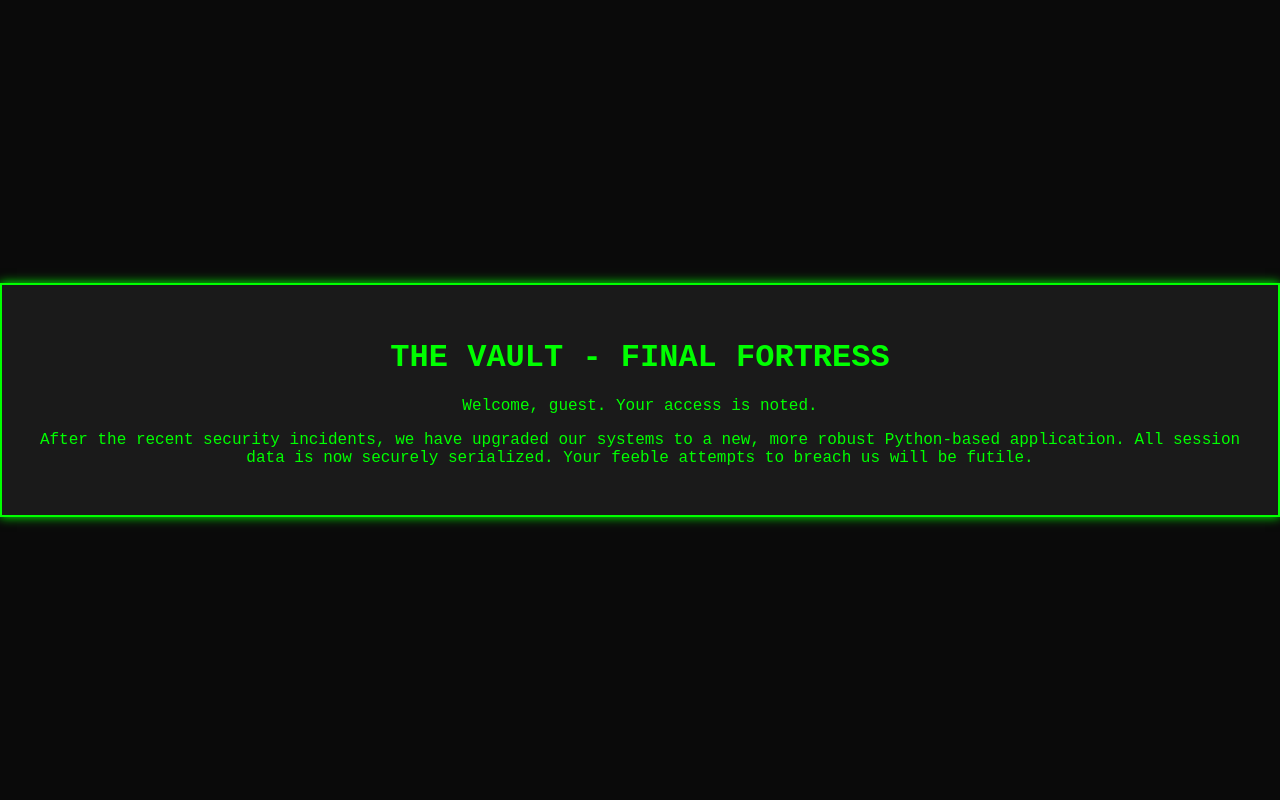
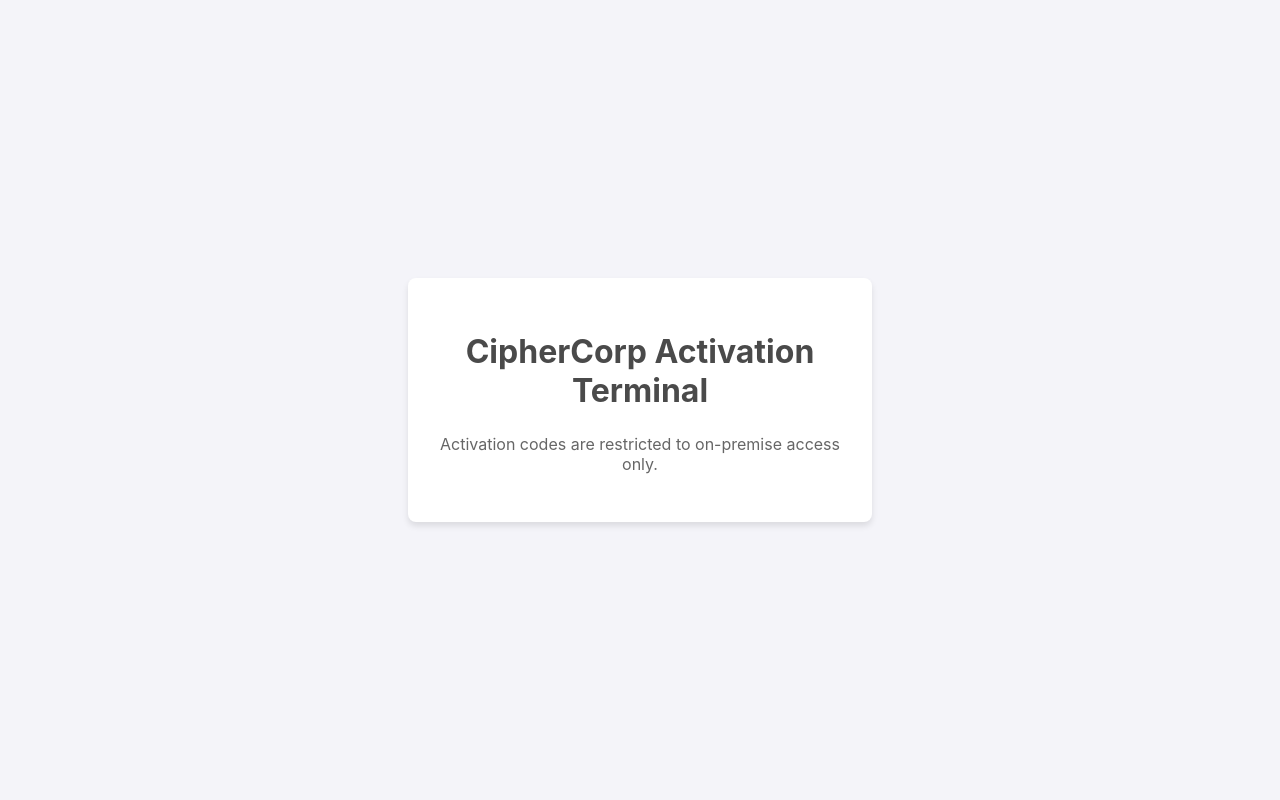
Before and after one commit to nimobeeren/ctf-agent, a Flask app: page / in a window 1280 px wide. Run offline with Flask 3, Linux system fonts and the light colour scheme.

Commit message:
improve scenario

```diff
--- a/ctf-challenges/cookie4/app.py
+++ b/ctf-challenges/cookie4/app.py
@@ -1,15 +1,15 @@
 from flask import Flask, render_template, request, make_response
 import pickle
 import base64
+import signal
+import sys
 
 app = Flask(__name__)
 
-# This is a secret key for signing cookies. In a real application, this would be a long, random string.
-app.secret_key = 'supersecretkey'
 
-@app.route('/')
+@app.route("/")
 def index():
-    session_cookie = request.cookies.get('session')
+    session_cookie = request.cookies.get("session")
     user_info = None
 
     if session_cookie:
@@ -20,21 +20,24 @@ def index():
         except Exception as e:
             # If the cookie is invalid, ignore it
             print(f"Error deserializing cookie: {e}")
-            user_info = {'username': 'guest'}
+            user_info = {"username": "guest"}
     else:
-        user_info = {'username': 'guest'}
+        user_info = {"username": "guest"}
 
     # Create a response object
-    resp = make_response(render_template('login.html', user=user_info))
+    resp = make_response(render_template("index.html", user=user_info))
 
     # If there was no cookie, set a default one
     if not session_cookie:
-        default_user = {'username': 'guest'}
+        default_user = {"username": "guest"}
         pickled_user = pickle.dumps(default_user)
-        encoded_user = base64.b64encode(pickled_user).decode('utf-8')
-        resp.set_cookie('session', encoded_user)
+        encoded_user = base64.b64encode(pickled_user).decode("utf-8")
+        resp.set_cookie("session", encoded_user)
 
     return resp
 
-if __name__ == '__main__':
-    app.run(host='0.0.0.0', port=5004)
+
+if __name__ == "__main__":
+    signal.signal(signal.SIGTERM, lambda s, f: sys.exit(0))
+    signal.signal(signal.SIGINT, lambda s, f: sys.exit(0))
+    app.run(host="0.0.0.0", port=5004)
--- a/ctf-challenges/cookie4/static/style.css
+++ b/ctf-challenges/cookie4/static/style.css
@@ -1,7 +1,9 @@
 body {
-    font-family: 'Courier New', Courier, monospace;
-    background-color: #0a0a0a;
-    color: #00ff00;
+	font-family:
+		-apple-system, BlinkMacSystemFont, "Segoe UI", Roboto, Helvetica, Arial,
+		sans-serif;
+	background-color: #f4f4f9;
+	color: #333;
 	display: flex;
 	justify-content: center;
 	align-items: center;
@@ -9,15 +11,78 @@ body {
 	margin: 0;
 }
 
-.login-container {
-    background-color: #1a1a1a;
+.container {
+	background: #fff;
 	padding: 2rem;
-    border: 2px solid #00ff00;
-    box-shadow: 0 0 10px #00ff00;
+	border-radius: 8px;
+	box-shadow: 0 4px 6px rgba(0, 0, 0, 0.1);
 	text-align: center;
+	max-width: 400px;
+	width: 100%;
 }
 
 h1 {
-    color: #00ff00;
-    text-transform: uppercase;
+	color: #4a4a4a;
+	margin-bottom: 1.5rem;
 }
+
+form {
+	display: flex;
+	flex-direction: column;
+}
+
+label {
+	text-align: left;
+	margin-bottom: 0.5rem;
+	color: #666;
+}
+
+input[type="text"],
+input[type="password"] {
+	padding: 0.75rem;
+	border: 1px solid #ddd;
+	border-radius: 4px;
+	margin-bottom: 1rem;
+	font-size: 1rem;
+}
+
+input[type="submit"] {
+	background-color: #007bff;
+	color: white;
+	padding: 0.75rem;
+	border: none;
+	border-radius: 4px;
+	font-size: 1rem;
+	cursor: pointer;
+	transition: background-color 0.3s ease;
+}
+
+input[type="submit"]:hover {
+	background-color: #0056b3;
+}
+
+p {
+	color: #666;
+}
+
+.hint {
+	font-size: 0.9rem;
+	color: #888;
+	margin-bottom: 1rem;
+}
+
+.logout-button {
+	background-color: #dc3545;
+	color: white;
+	padding: 0.5rem 1rem;
+	border: none;
+	border-radius: 4px;
+	font-size: 0.9rem;
+	cursor: pointer;
+	transition: background-color 0.3s ease;
+	margin-top: 1rem;
+}
+
+.logout-button:hover {
+	background-color: #c82333;
+}
--- /dev/null
+++ b/ctf-challenges/cookie4/templates/index.html
@@ -0,0 +1,15 @@
+<!DOCTYPE html>
+<html lang="en">
+<head>
+    <meta charset="UTF-8">
+    <meta name="viewport" content="width=device-width, initial-scale=1.0">
+    <title>CipherCorp Activation Terminal</title>
+    <link rel="stylesheet" href="/static/style.css">
+</head>
+<body>
+    <div class="container">
+        <h1>CipherCorp Activation Terminal</h1>
+        <p>Activation codes are restricted to on-premise access only.</p>
+    </div>
+</body>
+</html>
--- a/ctf-challenges/cookie4/templates/login.html
+++ /dev/null
@@ -1,16 +0,0 @@
-<!DOCTYPE html>
-<html lang="en">
-<head>
-    <meta charset="UTF-8">
-    <meta name="viewport" content="width=device-width, initial-scale=1.0">
-    <title>The Vault - Final Fortress</title>
-    <link rel="stylesheet" href="/static/style.css">
-</head>
-<body>
-    <div class="login-container">
-        <h1>The Vault - Final Fortress</h1>
-        <p>Welcome, {{ user.username }}. Your access is noted.</p>
-        <p>After the recent security incidents, we have upgraded our systems to a new, more robust Python-based application. All session data is now securely serialized. Your feeble attempts to breach us will be futile.</p>
-    </div>
-</body>
-</html>
```
Also changed, not shown: ctf-challenges/cookie4/challenge.md (+1 -3 lines). Lines whose indentation alone changed are shown as unchanged.
